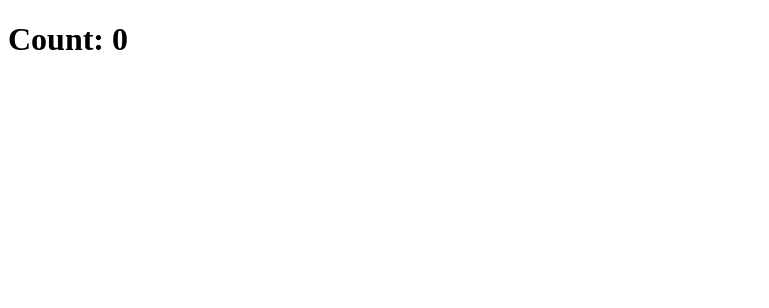
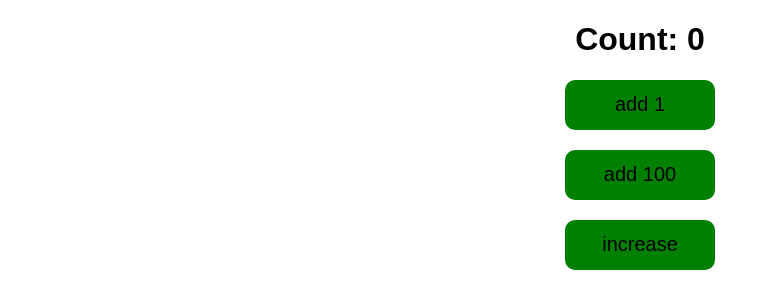
Before and after one commit to mate-academy/react_counter, a React (Create React App) app: page / in a window 1280 px wide. Shown: the top 308 px of the page, without its empty margins (0-769 px from the left). Built offline with nearby package versions, Linux system fonts and the light colour scheme; the HTML template or start-up script is replaced by a standard one.

Commit message:
react-counter done

```diff
--- a/src/App.scss
+++ b/src/App.scss
@@ -1 +1,38 @@
-// styles go here
+html {
+  font-family: Arial;
+}
+
+body {
+  margin: 0;
+}
+
+.container {
+  width: 100%;
+}
+
+.counter {
+  display: flex;
+  flex-direction: column;
+  align-items: center;
+
+  &-btn-wrap {
+    display: flex;
+    flex-direction: column;
+  }
+
+  &__btn {
+    width: 150px;
+    height: 50px;
+    margin-bottom: 20px;
+    font-size: 20px;
+    border-radius: 10px;
+    background-color: green;
+    border: none;
+    cursor: pointer;
+    transition: background-color 0.3s ease;
+
+    &:hover {
+      background-color: lighten(green, 10%);
+    }
+  }
+}
--- a/src/App.tsx
+++ b/src/App.tsx
@@ -1,16 +1,68 @@
+/* eslint-disable no-console */
 import React from 'react';
 import './App.scss';
 
-class App extends React.Component {
-  addOne = () => {};
+type State = {
+  counter: number;
+};
+class App extends React.Component<{}, State> {
+  state: State = {
+    counter: 0,
+  };
 
-  add100 = () => {};
+  addOne = () => {
+    this.setState((state) => ({
+      counter: state.counter + 1,
+    }));
+  };
 
-  increase = () => {};
+  add100 = () => {
+    this.setState((state) => ({
+      counter: state.counter + 100,
+    }));
+  };
+
+  increase = () => {
+    this.addOne();
+
+    if (this.state.counter % 5 === 0) {
+      this.add100();
+    }
+  };
 
   render() {
+    const { counter } = this.state;
+    const { addOne, add100, increase } = this;
+
     return (
-      <h1>Count: 0</h1>
+      <div className="container">
+        <div className="counter">
+          <h1>{`Count: ${counter}`}</h1>
+          <div className="counter-btn-wrap">
+            <button
+              className="counter__btn"
+              type="button"
+              onClick={addOne}
+            >
+              add 1
+            </button>
+            <button
+              className="counter__btn"
+              type="button"
+              onClick={add100}
+            >
+              add 100
+            </button>
+            <button
+              className="counter__btn"
+              type="button"
+              onClick={increase}
+            >
+              increase
+            </button>
+          </div>
+        </div>
+      </div>
     );
   }
 }
```
Also changed, not shown: 1 other file (tests, documents, lock files or other folders).
